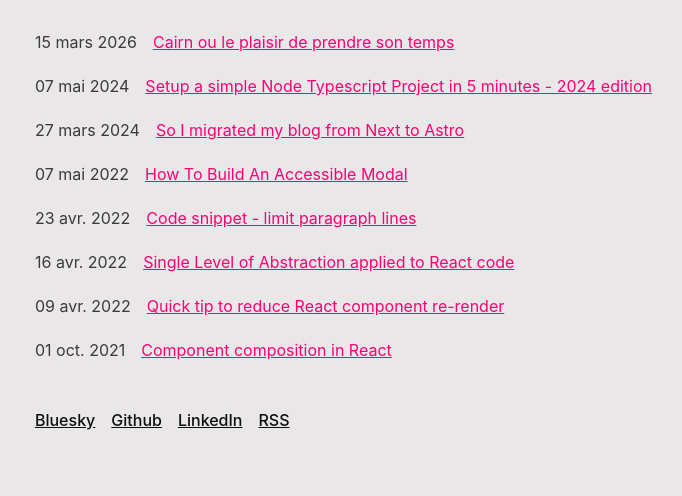
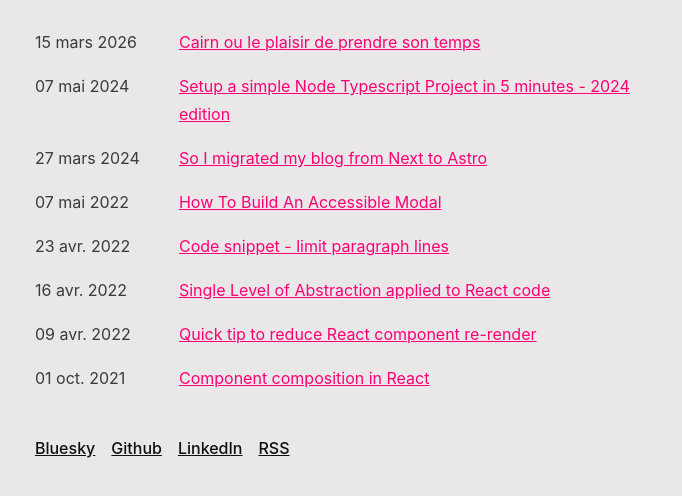
Before and after one commit to notAro14/aroandriamaro, an Astro site: page /blog in a window 1280 px wide. Shown: the part 182-678 px from the top of the page, without its empty margins (293-975 px from the left). Built offline with nearby package versions, Linux system fonts and the light colour scheme; Astro itself is replaced by a stand-in of ours.

Commit message:
aligne les dates et titres dans la page blog
Co-Authored-By: Claude Sonnet 4.6 <noreply@anthropic.com>

```diff
--- a/src/components/PostCard.astro
+++ b/src/components/PostCard.astro
@@ -3,7 +3,7 @@ const { post } = Astro.props;
 ---
 
 <article class="flex flex-col sm:flex-row sm:gap-4">
-  <time datetime={post.data.pubDate}>
+  <time class="shrink-0 sm:w-32" datetime={post.data.pubDate}>
     {new Date(post.data.pubDate).toLocaleDateString("fr-FR", { day: "2-digit", month: "short", year: "numeric" })}
   </time>
   <h2>
```
